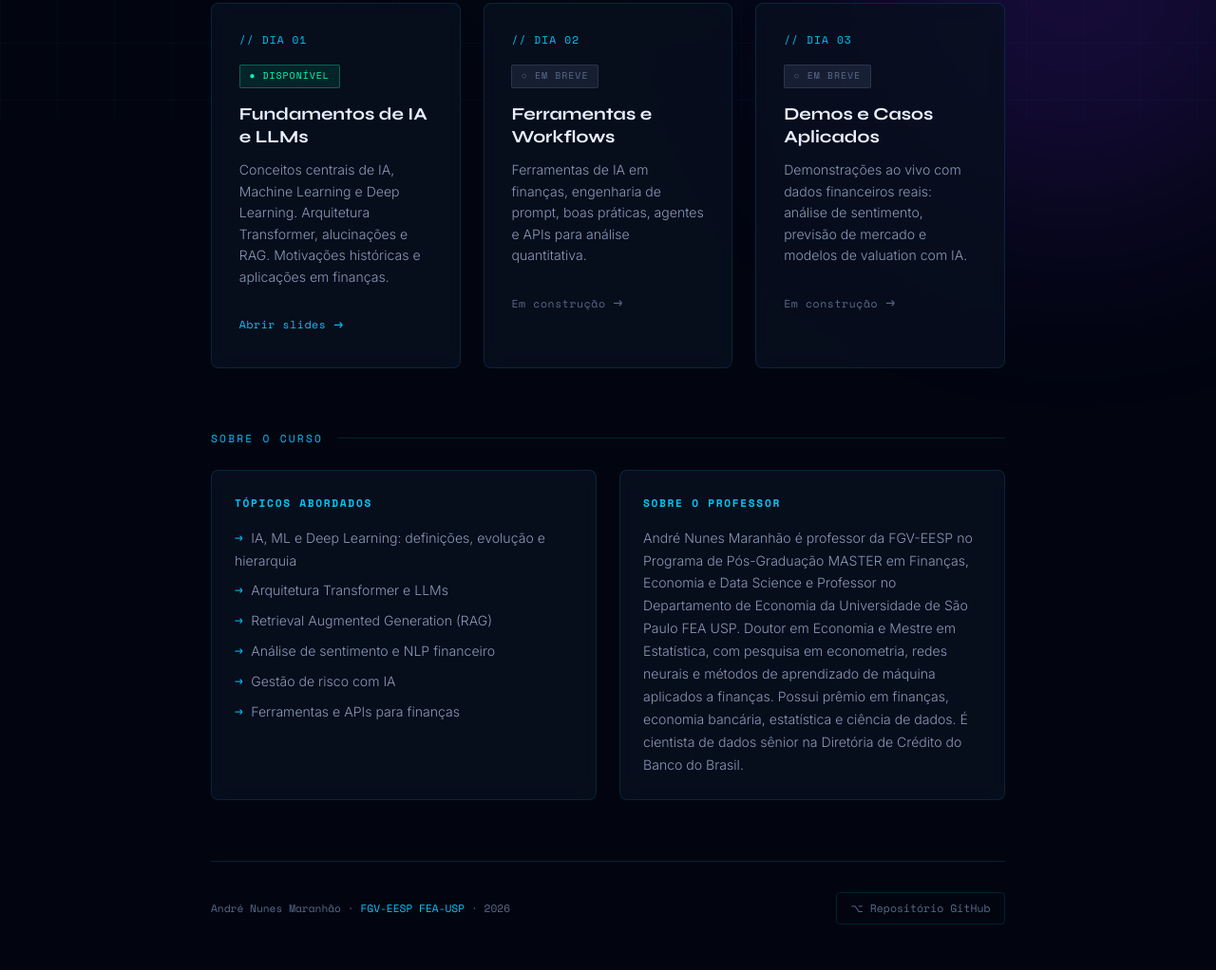
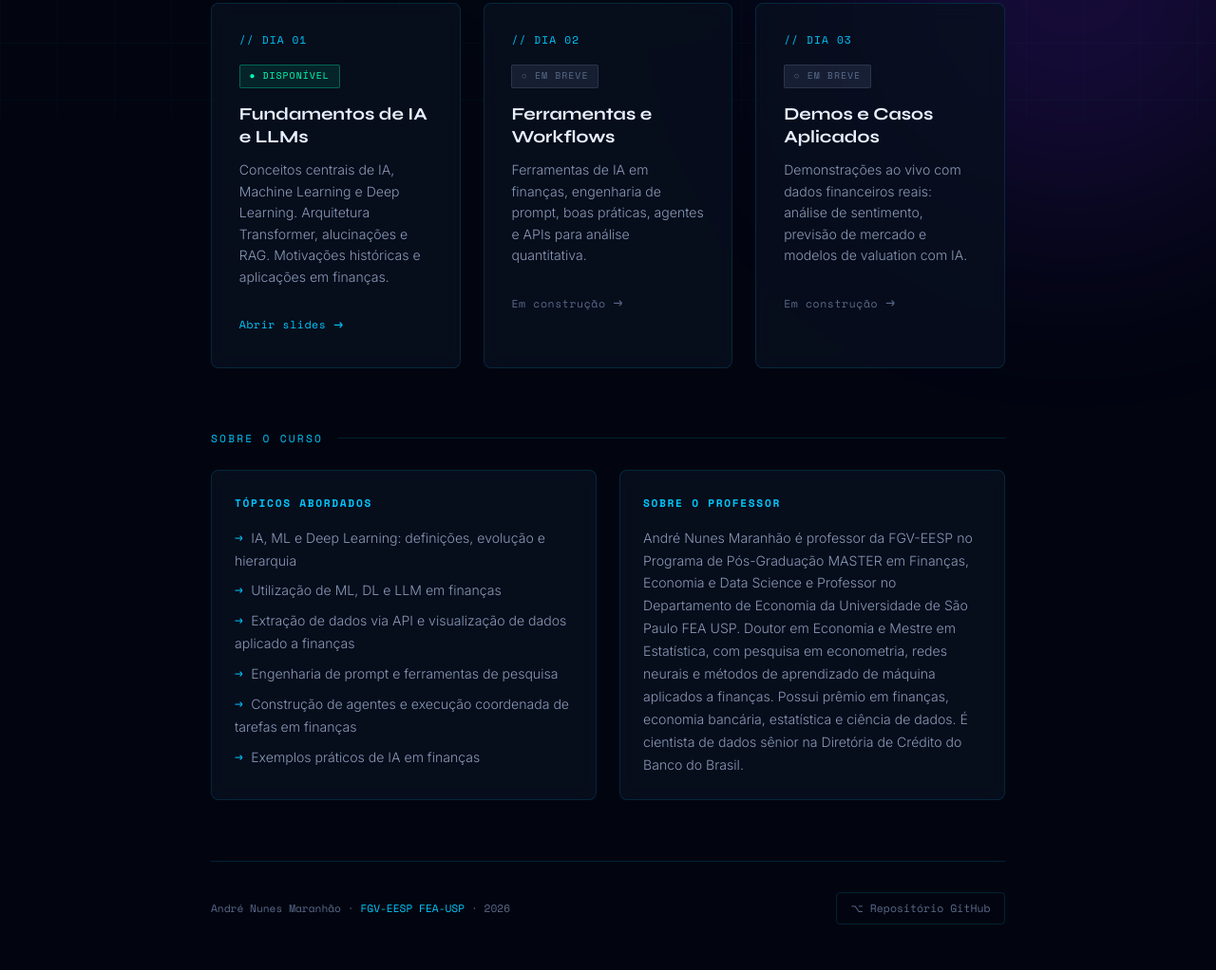
Before and after one commit to andrenmaranhao/minicurso_SBFin, a plain HTML site: page index.html in a window 1280 px wide. Shown: the part 675-1697 px from the top of the page at 95% size. Drawn offline with nearby package versions, Linux system fonts and the light colour scheme.

Commit message:
Update index.html

```diff
--- a/index.html
+++ b/index.html
@@ -448,11 +448,11 @@
       <h4>Tópicos Abordados</h4>
       <ul>
         <li>IA, ML e Deep Learning: definições, evolução e hierarquia</li>
-        <li>Arquitetura Transformer e LLMs</li>
-        <li>Retrieval Augmented Generation (RAG)</li>
-        <li>Análise de sentimento e NLP financeiro</li>
-        <li>Gestão de risco com IA</li>
-        <li>Ferramentas e APIs para finanças</li>
+        <li>Utilização de ML, DL e LLM em finanças</li>
+        <li>Extração de dados via API e visualização de dados aplicado a finanças</li>
+        <li>Engenharia de prompt e ferramentas de pesquisa</li>
+        <li>Construção de agentes e execução coordenada de tarefas em finanças</li>
+        <li>Exemplos práticos de IA em finanças</li>
       </ul>
     </div>
     <div class="info-box">
```
